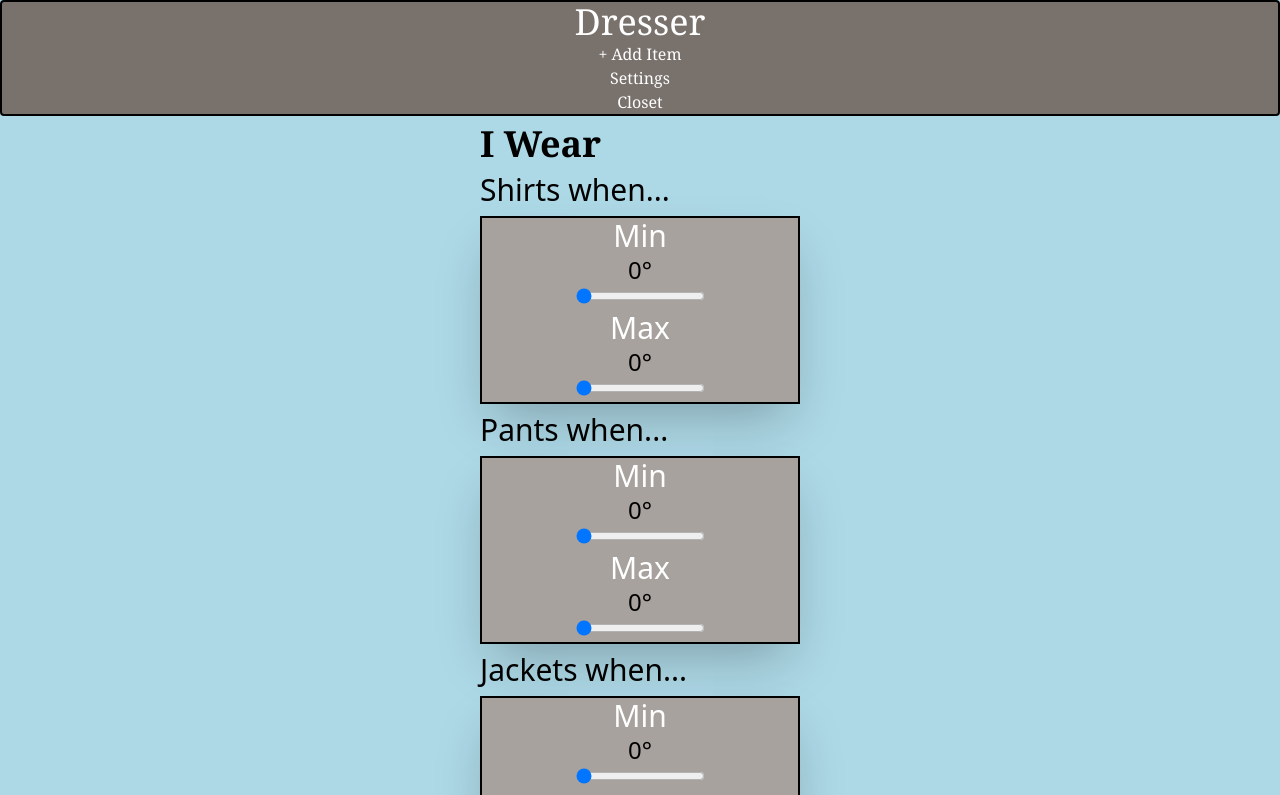
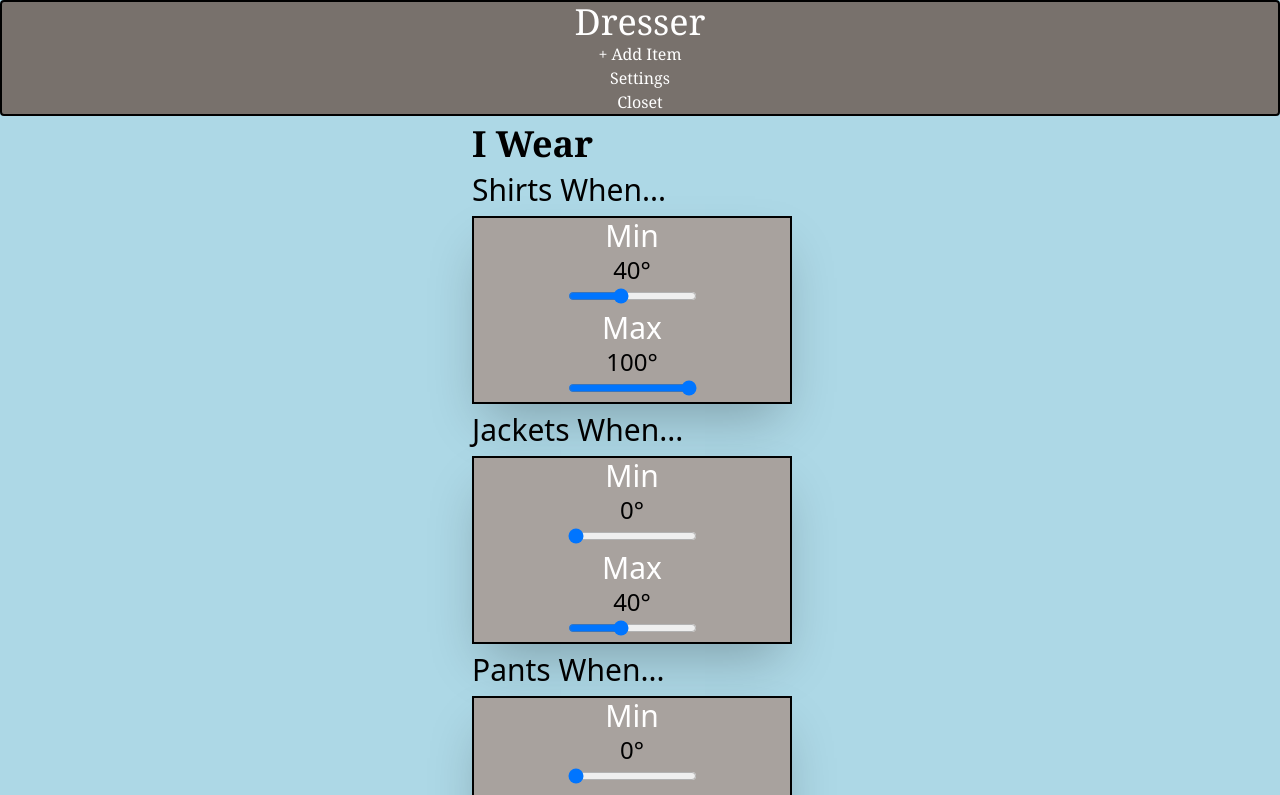
Before and after one commit to denisb92/Wardrobe, a React (Vite) app in the folder Wardrobe/: page /settings in a window 1280 px wide. Shown: the top 795 px of the page. Built offline with nearby package versions, Linux system fonts and the light colour scheme; no server answers.

Commit message:
Save new settings to store

```diff
--- a/Wardrobe/src/components/RangeDials.jsx
+++ b/Wardrobe/src/components/RangeDials.jsx
@@ -1,15 +1,14 @@
-import { useEffect, useRef, useState } from "react";
-export default function RangeDials({title})
+import { useRef, useState } from "react";
+export default function RangeDials({title, minTemp, maxTemp})
 {
-    const [minDialVal, setMinDial] = useState(0);
-    const [maxDialVal, setMaxDial] = useState(0);
+    const [minDialVal, setMinDial] = useState(minTemp);
+    const [maxDialVal, setMaxDial] = useState(maxTemp);
     const minDial = useRef();
     const maxDial = useRef();
 
 
     function onChangedValue(id, event)
     {
-        console.log(event);
         if(id == "min")
         {
             setMinDial(event.target.value);
@@ -21,9 +20,7 @@ export default function RangeDials({title})
                     setMaxDial(minDial.current.value);
                 }
             }, 500)
-
         }
-
         else
         {
             setMaxDial(event.target.value);
@@ -35,26 +32,25 @@ export default function RangeDials({title})
                 }
             }, 500)
         }
-
-
-
     }
     return(
         <>
-        <h1 className="text-3xl py-2"> {title} when...</h1>
+        <h1 className="text-3xl py-2"> {title} When...</h1>
         <section className="bg-stone-400 border-2 border-black shadow-2xl w-80 text-center ">
 
+        <div name={title}>
 
             <div>
             <h1 className="text-3xl text-white">Min</h1>
             <p className="text-2xl">{minDialVal}°</p>
-            <input  type="range" min="0" max="100" id="lower" value={minDialVal} ref={minDial}  onChange={(event) => onChangedValue('min', event)}/>
+                <input name={`${title}min`} type="range" min="0" max="100" id="lower" value={minDialVal} ref={minDial}  onChange={(event) => onChangedValue('min', event)}/>
             </div>
 
             <div>
                 <h1 className="text-3xl text-white">Max</h1>
                 <p className="text-2xl">{maxDialVal}°</p>
-            <input type="range" min="0" max="100" id="higher" value={maxDialVal} ref={maxDial}  onChange={(event) => onChangedValue('max', event)}/>
+                <input name= {`${title}max`} type="range" min="0" max="100" id="higher" value={maxDialVal} ref={maxDial}  onChange={(event) => onChangedValue('max', event)}/>
+            </div>
          </div>
 
      </section>
--- a/Wardrobe/src/components/Settings.jsx
+++ b/Wardrobe/src/components/Settings.jsx
@@ -1,15 +1,38 @@
+import { settingsActions } from "../store/settings";
 import RangeDials from "./RangeDials";
+import { useDispatch, useSelector } from "react-redux";
 
 export default function Settings(){
 
+    const allSettings = useSelector(state => state.settings.settings);
+    const dispatch = useDispatch();
+    function handleUpdate(event)
+    {
+        event.preventDefault();
+        const fd = new FormData(event.target);
+        let newSettings = [];
 
+         for(let i = 0; i < allSettings.length; i++)
+         {
+            newSettings.push({name: allSettings[i].name, minTemp: +fd.get(`${allSettings[i].name}min`), maxTemp: +fd.get(`${allSettings[i].name}max`)})
+         }
+         dispatch(settingsActions.changeClothingSetting(
+           {settings: newSettings}))
+         window.alert("Settings Updated!");
+    }
 
     return(
-       <>
-       <h1 className="text-4xl font-serif font-bold">I Wear</h1>
-       <RangeDials title="Shirts"/>
-       <RangeDials title="Pants"/>
-       <RangeDials title="Jackets"/>
-       </>
+       <form onSubmit={handleUpdate}>
+       <h1  className="text-4xl font-serif font-bold">I Wear</h1>
+       {allSettings.map((setting) => (
+        <div key={setting.name}>
+        <RangeDials  title={setting.name} minTemp={setting.minTemp} maxTemp={setting.maxTemp}/>
+        </div>
+       ))}
+
+       <div className="text-center py-4" >
+       <button type="submit"  className=" bg-green-400 w-20 h-8 mx-32 border-2 border-black ">Update</button>
+       </div>
+       </form>
     )
 }
--- /dev/null
+++ b/Wardrobe/src/data/DUMMY_SETTINGS.js
@@ -0,0 +1,22 @@
+export const DUMMY_SETTINGS = [
+    {
+        name: 'Shirts',
+        minTemp: 40,
+        maxTemp: 100
+    },
+    {
+        name: 'Jackets',
+        minTemp: 0,
+        maxTemp: 40
+    },
+    {
+        name: 'Pants',
+        minTemp: 0,
+        maxTemp: 70,
+    },
+    {
+        name: 'Shoes',
+        minTemp: 0,
+        maxTemp: 100
+    }
+]
--- a/Wardrobe/src/store/index.js
+++ b/Wardrobe/src/store/index.js
@@ -1,9 +1,10 @@
 import {configureStore} from '@reduxjs/toolkit';
 import dresserReducer from './dresser-clother'
 import weatherReducer from './weather';
+import settingsReducer from './settings';
 
 const store = configureStore({
-    reducer:{dresser: dresserReducer, weather: weatherReducer}
+    reducer:{dresser: dresserReducer, weather: weatherReducer, settings: settingsReducer}
 });
 
 export default store;
--- /dev/null
+++ b/Wardrobe/src/store/settings.js
@@ -0,0 +1,18 @@
+import { createSlice } from "@reduxjs/toolkit";
+import { DUMMY_SETTINGS } from "../data/DUMMY_SETTINGS";
+
+const initialSettings = {settings: DUMMY_SETTINGS};
+
+const settingsSlice = createSlice({
+    name: 'settings',
+    initialState: initialSettings,
+    reducers:{
+        changeClothingSetting(state, action)
+        {
+            state.settings = [...action.payload.settings];
+        }
+    }
+})
+
+export const settingsActions = settingsSlice.actions;
+export default settingsSlice.reducer;
```
Lines whose indentation alone changed are shown as unchanged.
